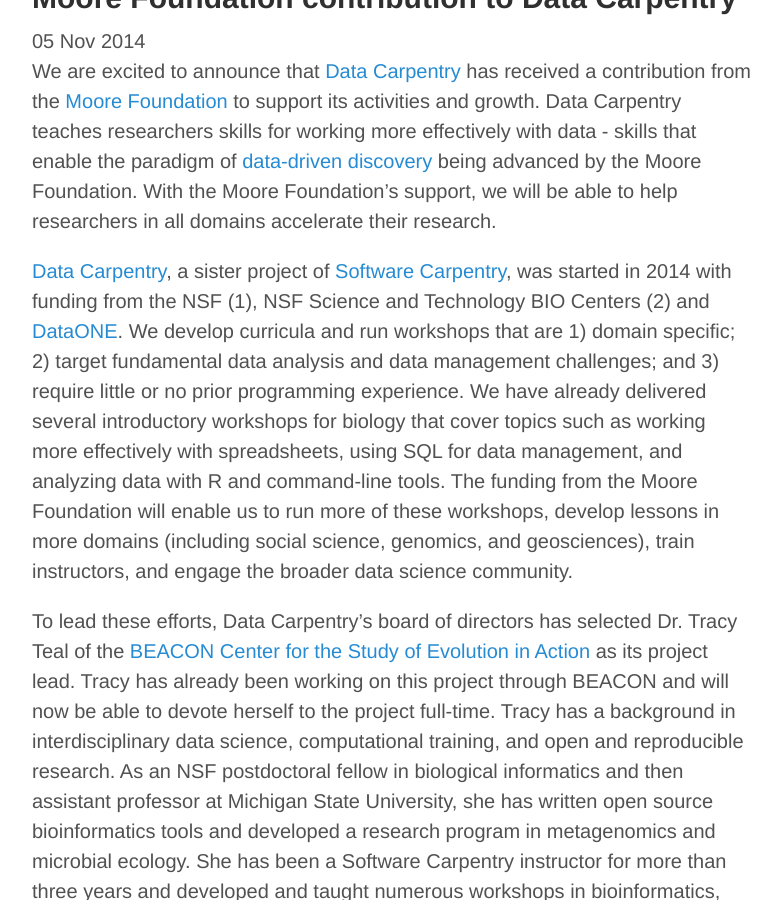
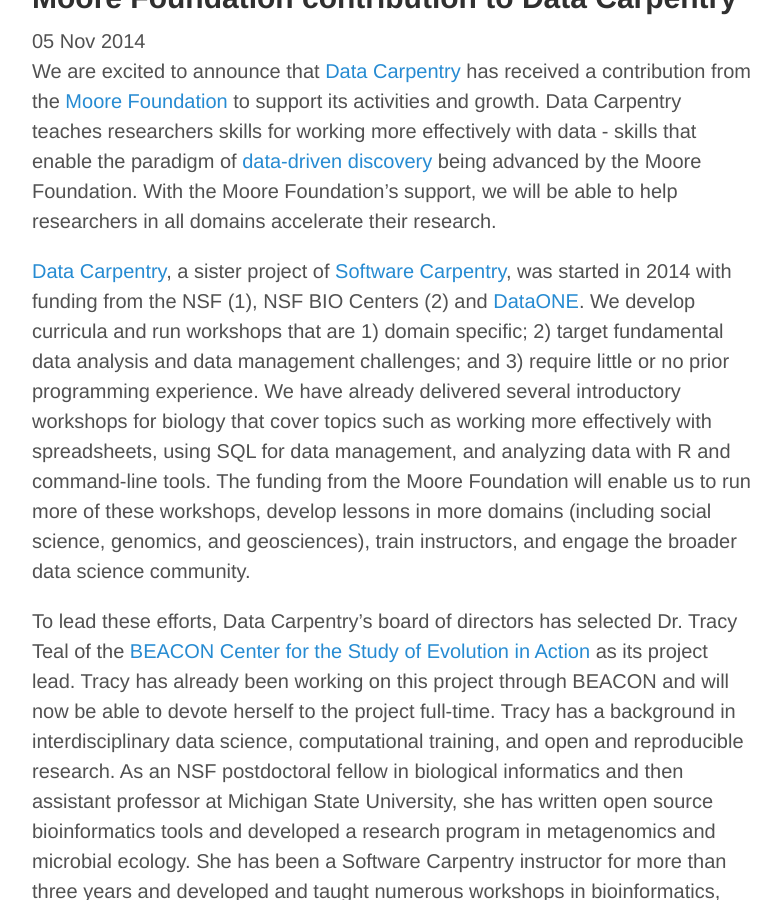
Before and after one commit to tracykteal/blog, a Jekyll site: the page built from _posts/2014-11-05-announce.md, in a window 1280 px wide and 900 px high, scrolled down 416 px. Shown: the whole window, without its empty margins (248-1029 px from the left). Built offline with Jekyll 4.4.1, drawn with Linux system fonts in a browser that asks for light colours; comment, search, counter and statistics services are not loaded.

Commit message:
changed to just BIO Centers from Science and Technology centers

```diff
--- a/_posts/2014-11-05-announce.md
+++ b/_posts/2014-11-05-announce.md
@@ -10,7 +10,7 @@ We are excited to announce that [Data Carpentry](http://www.datacarpentry.org/)
  Foundation's support, we will be able to help researchers in all domains accelerate their research.
 
 [Data Carpentry](http://www.datacarpentry.org/), a sister project of [Software Carpentry](http://software-carpentry.org), was started
-in 2014 with funding from the NSF (1), NSF Science and Technology BIO Centers (2) and [DataONE](http://dataone.org).  We develop curricula and run
+in 2014 with funding from the NSF (1), NSF BIO Centers (2) and [DataONE](http://dataone.org).  We develop curricula and run
 workshops that are 1) domain specific; 2) target fundamental data analysis and data management challenges; and 3) require little or no
 prior programming experience. We have already delivered several introductory workshops for biology that cover topics such as working
 more effectively with spreadsheets, using SQL for data management, and analyzing data with R and command-line tools. The funding from
```
